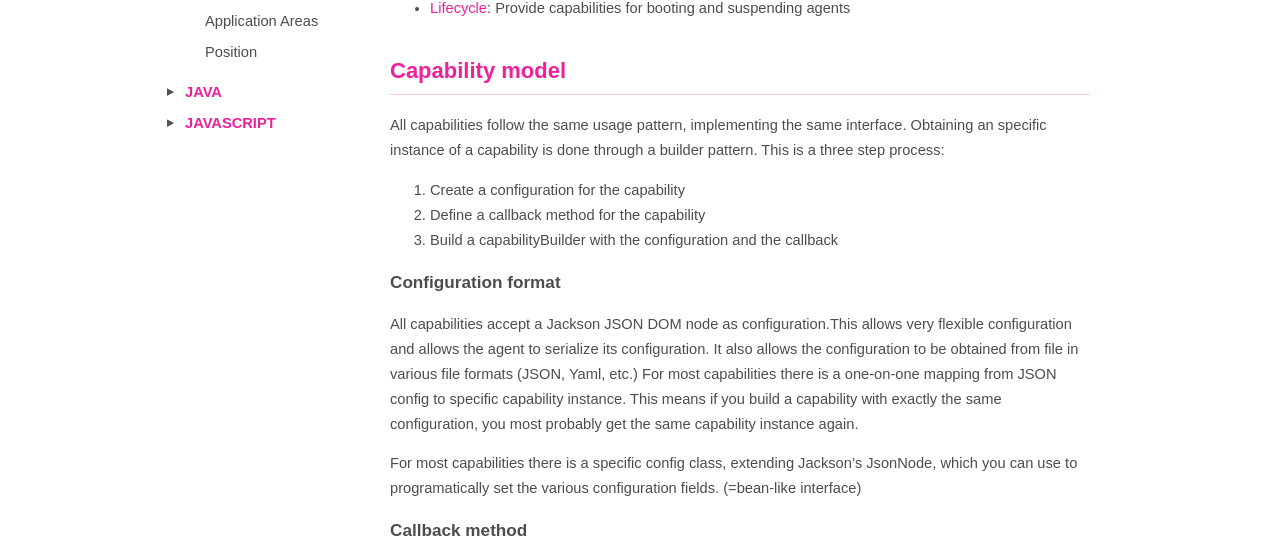
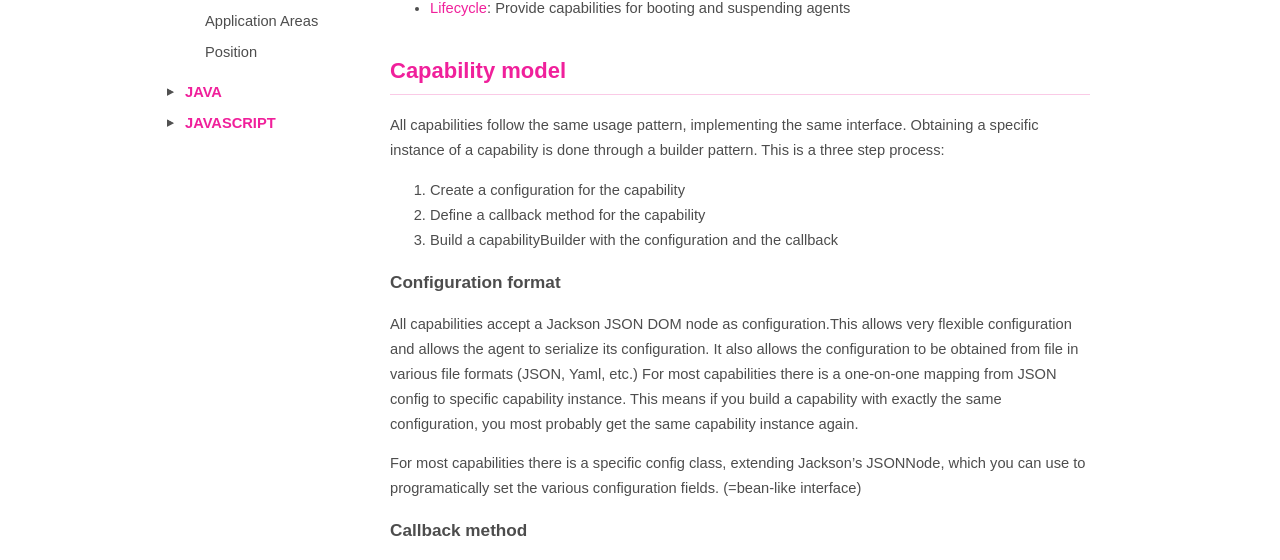
Before and after one commit to almende/eve, a Jekyll site: the page built from implementations/java/capabilities.md, in a window 1280 px wide and 900 px high, scrolled down 224 px. Shown: the part 143-703 px from the top of the window. Built offline with Jekyll 4.4.1, drawn with Linux system fonts in a browser that asks for light colours; some of the changed text lies outside the part shown.

Commit message:
Fixed a few typos

```diff
--- a/_layouts/default.html
+++ b/_layouts/default.html
@@ -3,6 +3,7 @@
 <head>
     <title>Eve - {{ page.title }} </title>
     <link rel="shortcut icon" href="/img/favicon.ico" >
+    <meta charset="utf-8">
 
     <script type="text/javascript">
       var url = window.location;
@@ -87,8 +88,8 @@
                         <span class="title">Java</span>
                         <ul>
                             <li><a href="/implementations/java/introduction.html">Introduction</a></li>
+                            <li><a href="/implementations/java/agents.html">Agents</a></li>
                             <li><a href="/implementations/java/capabilities.html">Capabilities</a></li>
-                            <li><a href="/implementations/java/agents.html">Agents</a></li>
                             <li><a href="/implementations/java/setups.html">Deployment scenarios</a></li>
                         </ul>
                     </li>
--- a/implementations/java/capabilities.md
+++ b/implementations/java/capabilities.md
@@ -19,7 +19,7 @@
 
 ## Capability model {#Capabilities}
 
-All capabilities follow the same usage pattern, implementing the same interface. Obtaining an specific instance of a capability is done through a builder pattern. This is a three step process:
+All capabilities follow the same usage pattern, implementing the same interface. Obtaining a specific instance of a capability is done through a builder pattern. This is a three step process:
 
 1. Create a configuration for the capability
 2. Define a callback method for the capability
@@ -29,7 +29,7 @@
 
 All capabilities accept a Jackson JSON DOM node as configuration.This allows very flexible configuration and allows the agent to serialize its configuration. It also allows the configuration to be obtained from file in various file formats (JSON, Yaml, etc.) For most capabilities there is a one-on-one mapping from JSON config to specific capability instance. This means if you build a capability with exactly the same configuration, you most probably get the same capability instance again.
 
-For most capabilities there is a specific config class, extending Jackson's JsonNode, which you can use to programatically set the various configuration fields. (=bean-like interface)
+For most capabilities there is a specific config class, extending Jackson's JSONNode, which you can use to programatically set the various configuration fields. (=bean-like interface)
 
 ### Callback method
 
@@ -115,7 +115,7 @@
 	.build();
 {% endhighlight %}
 
-The equivalent Json configuration is:
+The equivalent JSON configuration is:
 {% highlight json %}
 {
 	"class":"com.almende.eve.transport.http.HttpTransportBuilder",
@@ -194,7 +194,7 @@
 
 As stated, the client connection only supports sending data to the server endpoint, as shown in the above example.
 
-The equivalent Json configuration is:
+The equivalent JSON configuration is:
 {% highlight json %}
 {
 	"class":"com.almende.eve.transport.ws.WebsocketTransportBuilder",
@@ -228,7 +228,7 @@
 {% endhighlight %}
 As shown, the connected clients are addressable through "wsclient:&lt;clientId&gt;".
 
-The equivalent Json configuration is:
+The equivalent JSON configuration is:
 {% highlight json %}
 {
 	"class":"com.almende.eve.transport.ws.WebsocketTransportBuilder",
@@ -268,7 +268,7 @@
 
 {% endhighlight %}
 
-The equivalent Json configuration is:
+The equivalent JSON configuration is:
 {% highlight json %}
 {
 	"class":"com.almende.eve.transport.xmpp.XmppTransportBuilder",
@@ -308,7 +308,7 @@
 	null);
 {% endhighlight %}
 
-The equivalent Json configuration is:
+The equivalent JSON configuration is:
 {% highlight json %}
 {
 	"class":"com.almende.eve.transport.zmq.ZmqTransportBuilder",
@@ -361,10 +361,10 @@
 final ObjectNode parms = JOM.createObjectNode();
 parms.put("parm", true);
 
-#Outbound traffic:
+// Outbound traffic:
 final Object request = transform.buildMsg("testMe", parms, callback);
 
-#Inbound traffic:
+// Inbound traffic:
 final Object response = transform.invoke(request,senderUrl);
 {% endhighlight %}
 
@@ -447,7 +447,7 @@
 params.setId("TestAgent");
 
 /* Some defaults: */
-params.setJson(true);
+params.setJSON(true);
 params.setPath(".eveagents");
 
 State myState = new StateBuilder()
@@ -463,7 +463,7 @@
 {% highlight java %}
 final FileStateConfig params = new FileStateConfig();
 params.setId("TestAgent");
-params.setJson(false);
+params.setJSON(false);
 
 /* default value, therefor optional: */
 params.setPath(".eveagents");
@@ -541,7 +541,7 @@
 test.schedule("Hi there!", DateTime.now().plusSeconds(10));
 {% endhighlight %}
 
-The equivalent Json configuration is:
+The equivalent JSON configuration is:
 {% highlight json %}
 {
 	"class":"com.almende.eve.scheduling.PersistentSchedulerBuilder",
@@ -572,7 +572,7 @@
 test.schedule("Hi there!", DateTime.now().plusSeconds(10));
 {% endhighlight %}
 
-The equivalent Json configuration is:
+The equivalent JSON configuration is:
 {% highlight json %}
 {
 	"class":"com.almende.eve.scheduling.PersistentSchedulerBuilder",
```
Also changed, not shown: concepts/introduction.md (+3 -3 lines), implementations/java/agents.md (+29 -24 lines), implementations/java/setups.md (+9 -6 lines). Lines whose indentation alone changed are shown as unchanged.
